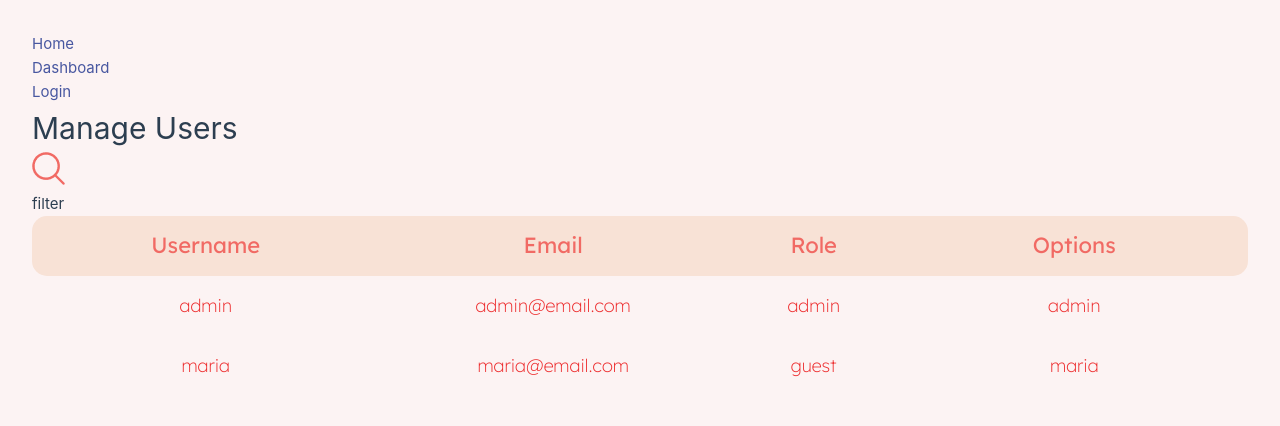
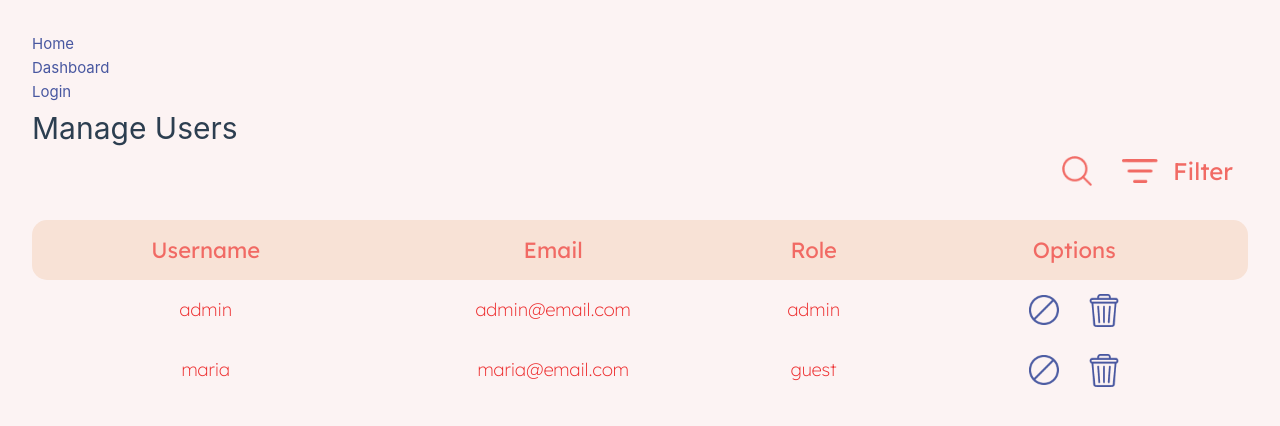
Before and after one commit to carolinacosta4/Gymnart, a Vue app: page /manageUsers in a window 1280 px wide. Shown: the top 426 px of the page. Built offline with nearby package versions, Linux system fonts and the light colour scheme; what fetch-mock would draw is missing.

Commit message:
more manage and user page

```diff
--- a/src/stores/users.js
+++ b/src/stores/users.js
@@ -5,21 +5,22 @@ export const useUserStore = defineStore("user", {
     isUserAuthenticated: false,
     user: null,
     users: [
-        { name:'Admin', username: "admin", email: 'admin@email.com', password: "1234", profilePicture: "../assets/maria.png", type:"admin", favoriteAthletes: [], favoriteTeams: [], medals: []},
-        { name:'Maria', username: "maria", email: 'maria@email.com', password: "1234", profilePicture: "../assets/maria.png", type:"guest", favoriteAthletes: [], favoriteTeams: [], medals: []},
+        { name:'Admin', username: "admin", email: 'admin@email.com', password: "1234", profilePicture: "../assets/maria.png", type:"admin", favoriteAthletes: [], favoriteTeams: [], medals: [], isBlocked: false},
+        { name:'Maria', username: "maria", email: 'maria@email.com', password: "1234", profilePicture: "../assets/maria.png", type:"guest", favoriteAthletes: [], favoriteTeams: [], medals: [], isBlocked: false},
       ],
   }),
   getters: {
     getUser: (state) => state.user,
     getUsers: (state) => state.users,
     isUser: (state) => state.isUserAuthenticated,
+    // isUserBlocked: (state) => state.user.isBlocked
   },
   actions: {
     login(username, password) {
         const user = this.users.find(
             (user) => user.username == username && user.password == password
         );
-        if (user) {
+        if (user && !user.isBlocked) {
             this.isUserAuthenticated = true;
             this.user = user;
         } else {
@@ -58,6 +59,7 @@ export const useUserStore = defineStore("user", {
                 favoriteAthletes: [],
                 favoriteTeams: [],
                 medals: [],
+                isBlocked: false
             };
             this.users.push(newUser);
             console.log(this.users)
@@ -65,6 +67,42 @@ export const useUserStore = defineStore("user", {
             this.isUserAuthenticated = true;
             alert('account created')
         }
+    },
+
+    editName(newName){
+        let index = this.users.findIndex((user) => user.username == this.user.username)
+        this.user = {name: newName, username: this.user.username, email: this.user.email, password: this.user.password, profilePicture: this.user.profilePicture, type: this.user.type, favoriteAthletes: this.user.favoriteAthletes, favoriteTeams: this.user.favoriteTeams, medals: this.user.medals, isBlocked: this.user.isBlocked}
+        this.users.splice(index, 1, this.user)
+    },
+
+    editUsername(newUsername){
+        let index = this.users.findIndex((user) => user.username == this.user.username)
+        this.user = {name: this.user.name, username: newUsername, email: this.user.email, password: this.user.password, profilePicture: this.user.profilePicture, type: this.user.type, favoriteAthletes: this.user.favoriteAthletes, favoriteTeams: this.user.favoriteTeams, medals: this.user.medals, isBlocked: this.user.isBlocked}
+        this.users.splice(index, 1, this.user)
+    },
+
+    editEmail(newEmail){
+        let index = this.users.findIndex((user) => user.username == this.user.username)
+        this.user = {name: this.user.name, username: this.user.username, email: newEmail, password: this.user.password, profilePicture: this.user.profilePicture, type: this.user.type, favoriteAthletes: this.user.favoriteAthletes, favoriteTeams: this.user.favoriteTeams, medals: this.user.medals, isBlocked: this.user.isBlocked}
+        this.users.splice(index, 1, this.user)
+    },
+
+    editPassword(newPassword){
+        let index = this.users.findIndex((user) => user.username == this.user.username)
+        this.user = {name: this.user.name, username: this.user.username, email: this.user.email, password: newPassword, profilePicture: this.user.profilePicture, type: this.user.type, favoriteAthletes: this.user.favoriteAthletes, favoriteTeams: this.user.favoriteTeams, medals: this.user.medals, isBlocked: this.user.isBlocked}
+        this.users.splice(index, 1, this.user)
+    },
+
+    blocked(username){
+        let index = this.users.findIndex((user) => user.username == username)
+        let user = this.users.find((user) => user.username == username)
+        user = {name: user.name, username: user.username, email: user.email, password: user.password, profilePicture: user.profilePicture, type: user.type, favoriteAthletes: user.favoriteAthletes, favoriteTeams: user.favoriteTeams, medals: user.medals, isBlocked: !user.isBlocked}
+        this.users.splice(index, 1, user)
+    },
+
+    delete(username){
+        let index = this.users.findIndex((user) => user.username == username)
+        this.users.splice(index, 1)
     }
   },
   persist: true,
--- a/src/views/ManageAthletesView.vue
+++ b/src/views/ManageAthletesView.vue
@@ -1,9 +1,12 @@
 <template>
-    <h1>Manage Users</h1>
+    <h1>Manage Athletes</h1>
+    <div id="filterOptions">
+        <input type="text" v-if="isVisible" label="Search" v-model="searchAthletes" id="search">
+        <img @click="toggleBtn" src="../assets/search.png">
         <div>
-        <img @click="toggleBtn" src="../assets/search.png" alt="">
-        <v-text-field v-if="isVisible" label="Search" v-model="searchAthletes" append-inner-icon="mdi-magnify" single-line hide-details></v-text-field>
-        <p>filter</p>
+            <img src="../assets/filter.png">
+            <p>Filter</p>
+        </div>
     </div>
     <div id="table">
         <div id="tableHead">
@@ -18,7 +21,10 @@
             <p>{{ athlete.gold }}</p>
             <p>{{ athlete.silver }}</p>
             <p>{{ athlete.bronze }}</p>
-            <p>{{ athlete.name }}</p>
+            <div>
+                <img src="../assets/delete.png" @click="deleteAthlete(athlete.name)">
+                <img src="../assets/edit.svg" @click="editTeam(athlete.name)">
+            </div>
         </div>
     </div>
 
@@ -43,10 +49,20 @@ import { useAthleteStore } from '../stores/athlete';
 
             search() {
                 return this.athletes.filter((athlete) => athlete.name.toLowerCase().startsWith(this.searchAthletes.toLowerCase()))
+            }
        },
 
+        methods: {
             toggleBtn() {
                 return this.isVisible = !this.isVisible
+            },
+
+            deleteAthlete(){
+
+            },
+
+            editAthlete(){
+
             }
         },
 
@@ -98,4 +114,54 @@ import { useAthleteStore } from '../stores/athlete';
     height: 4em;
     align-items: center;
 }
+
+#tableBody div{
+    display: flex;
+    align-items: center;
+    justify-content: center;
+}
+
+#tableBody div img{
+    width: 2em;
+    margin: 0 1em;
+    color: #4857A0;
+}
+
+#filterOptions{
+    display: flex;
+    flex-direction: row;
+    margin-bottom: 2em;
+    justify-content: right;
+    align-items: center;
+}
+
+#filterOptions img{
+    width: 2em;
+    height: 2em;
+}
+
+#filterOptions div{
+    display: flex;
+    flex-direction: row;
+    margin: 0 1em;
+    align-items: center;
+}
+
+#filterOptions p{
+    font-size: 24px;
+    color: #F16A64;
+    font-family: Lexend Deca Regular;
+}
+
+#filterOptions div img{
+    width: 2.4em;
+    height: 1.6em;
+    margin: 0 1em;
+}
+
+#search{
+    background-color: #fcf3f3;
+    border-bottom: 3px solid #F16A64;
+    outline: none;
+}
 </style>
--- a/src/views/ManageTeamsView.vue
+++ b/src/views/ManageTeamsView.vue
@@ -1,9 +1,12 @@
 <template>
-    <h1>Manage Users</h1>
-    <div>
-        <img @click="toggleBtn" src="../assets/search.png" alt="">
-        <v-text-field v-if="isVisible" label="Search" v-model="searchTeams" append-inner-icon="mdi-magnify" single-line hide-details></v-text-field>
-        <p>filter</p>
+    <h1>Manage Teams</h1>
+    <div id="filterOptions">
+        <input type="text" v-if="isVisible" label="Search" v-model="searchTeams" id="search">
+        <img @click="toggleBtn" src="../assets/search.png">
+        <div>
+            <img src="../assets/filter.png">
+            <p>Filter</p>
+        </div>
     </div>
     <div id="table">
         <div id="tableHead">
@@ -18,7 +21,10 @@
             <p>{{ team.gold }}</p>
             <p>{{ team.silver }}</p>
             <p>{{ team.bronze }}</p>
-            <p>{{ team.name }}</p>
+            <div>
+                <img src="../assets/delete.png" @click="deleteTeam(team.acronym)">
+                <img src="../assets/edit.svg" @click="editTeam(team.acronym)">
+            </div>
         </div>
     </div>
   </template>
@@ -42,16 +48,26 @@ import { useTeamStore } from '../stores/team';
 
             search() {
                 return this.teams.filter((team) => team.name.toLowerCase().startsWith(this.searchTeams.toLowerCase()))
-            },
-
-            toggleBtn() {
-                return this.isVisible = !this.isVisible
             }
        },
 
-       created () {
-        this.teamStore.fetchTeams();
-       },
+        created () {
+            this.teamStore.fetchTeams();
+        },
+
+        methods: {
+            toggleBtn() {
+                return this.isVisible = !this.isVisible
+            },
+
+            deleteTeam(){
+
+            },
+
+            editTeam(){
+
+            }
+        },
     }
 </script>
 
@@ -77,7 +93,6 @@ import { useTeamStore } from '../stores/team';
 }
 
 #tableHead h3{
-    /* padding: 0 2em; */
     text-align: center;
     font-family: Lexend Deca Regular;
     color: #F16A64;
@@ -97,4 +112,54 @@ import { useTeamStore } from '../stores/team';
     height: 4em;
     align-items: center;
 }
+
+#tableBody div{
+    display: flex;
+    align-items: center;
+    justify-content: center;
+}
+
+#tableBody div img{
+    width: 2em;
+    margin: 0 1em;
+    color: #4857A0;
+}
+
+#filterOptions{
+    display: flex;
+    flex-direction: row;
+    margin-bottom: 2em;
+    justify-content: right;
+    align-items: center;
+}
+
+#filterOptions img{
+    width: 2em;
+    height: 2em;
+}
+
+#filterOptions div{
+    display: flex;
+    flex-direction: row;
+    margin: 0 1em;
+    align-items: center;
+}
+
+#filterOptions p{
+    font-size: 24px;
+    color: #F16A64;
+    font-family: Lexend Deca Regular;
+}
+
+#filterOptions div img{
+    width: 2.4em;
+    height: 1.6em;
+    margin: 0 1em;
+}
+
+#search{
+    background-color: #fcf3f3;
+    border-bottom: 3px solid #F16A64;
+    outline: none;
+}
 </style>
--- a/src/views/ManageUsersView.vue
+++ b/src/views/ManageUsersView.vue
@@ -1,9 +1,12 @@
 <template>
     <h1>Manage Users</h1>
-    <div>
-        <img @click="toggleBtn" src="../assets/search.png" alt="">
-        <v-text-field v-if="isVisible" label="Search" v-model="searchUsers" append-inner-icon="mdi-magnify" single-line hide-details></v-text-field>
-        <p>filter</p>
+    <div id="filterOptions">
+        <input type="text" v-if="isVisible" label="Search" v-model="searchUsers" id="search">
+        <img @click="toggleBtn" src="../assets/search.png">
+        <div>
+            <img src="../assets/filter.png">
+            <p>Filter</p>
+        </div>
     </div>
     <div id="table">
         <div id="tableHead">
@@ -16,7 +19,10 @@
             <p>{{ user.username }}</p>
             <p>{{ user.email }}</p>
             <p>{{ user.type }}</p>
-            <p>{{ user.username }}</p>
+            <div>
+                <img src="../assets/block.png" @click="blockUser(user.username)">
+                <img src="../assets/delete.png" @click="deleteUser(user.username)">
+            </div>
         </div>
     </div>
   </template>
@@ -40,12 +46,22 @@ import { useUserStore } from '../stores/users';
 
             search() {
                 return this.users.filter((user) => user.username.toLowerCase().startsWith(this.searchUsers.toLowerCase()))
+            }
+         },
+
+        methods: {
+            toggleBtn() {
+                return this.isVisible = !this.isVisible
             },
 
-            toggleBtn() {
-                return this.isVisible = !this.isVisible
+            blockUser(username) {
+                this.userStore.blocked(username)
+            },
+
+            deleteUser(username){
+                this.userStore.delete(username)
             }
-       },
+        },
     }
 </script>
 
@@ -71,7 +87,6 @@ import { useUserStore } from '../stores/users';
 }
 
 #tableHead h3{
-    /* padding: 0 2em; */
     text-align: center;
     font-family: Lexend Deca Regular;
     color: #F16A64;
@@ -91,4 +106,53 @@ import { useUserStore } from '../stores/users';
     height: 4em;
     align-items: center;
 }
+
+#tableBody div{
+    display: flex;
+    align-items: center;
+    justify-content: center;
+}
+
+#tableBody div img{
+    width: 2em;
+    margin: 0 1em;
+}
+
+#filterOptions{
+    display: flex;
+    flex-direction: row;
+    margin-bottom: 2em;
+    justify-content: right;
+    align-items: center;
+}
+
+#filterOptions img{
+    width: 2em;
+    height: 2em;
+}
+
+#filterOptions div{
+    display: flex;
+    flex-direction: row;
+    margin: 0 1em;
+    align-items: center;
+}
+
+#filterOptions p{
+    font-size: 24px;
+    color: #F16A64;
+    font-family: Lexend Deca Regular;
+}
+
+#filterOptions div img{
+    width: 2.4em;
+    height: 1.6em;
+    margin: 0 1em;
+}
+
+#search{
+    background-color: #fcf3f3;
+    border-bottom: 3px solid #F16A64;
+    outline: none;
+}
 </style>
```
Also changed, not shown: src/views/UserPageView.vue (+41 -3 lines), src/assets/filter.png (added). Lines whose indentation alone changed are shown as unchanged.
